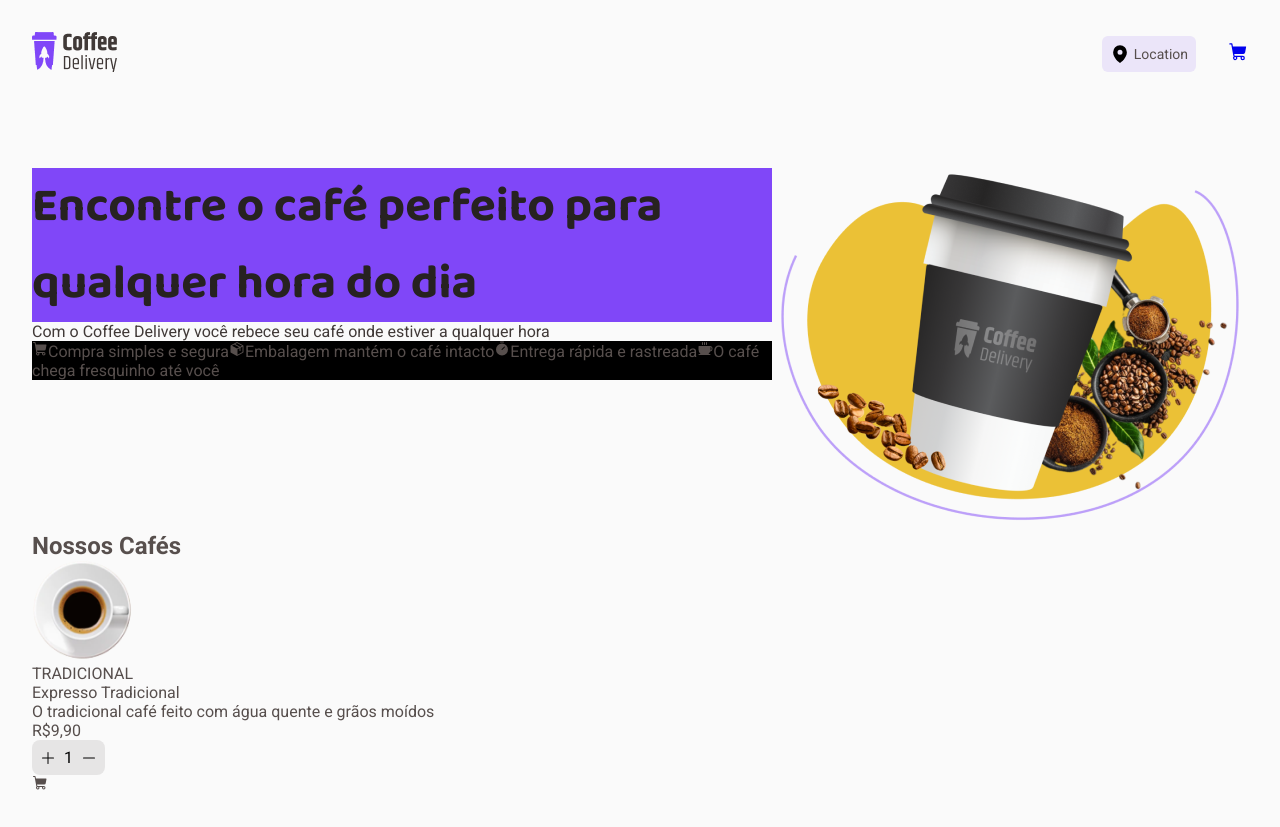
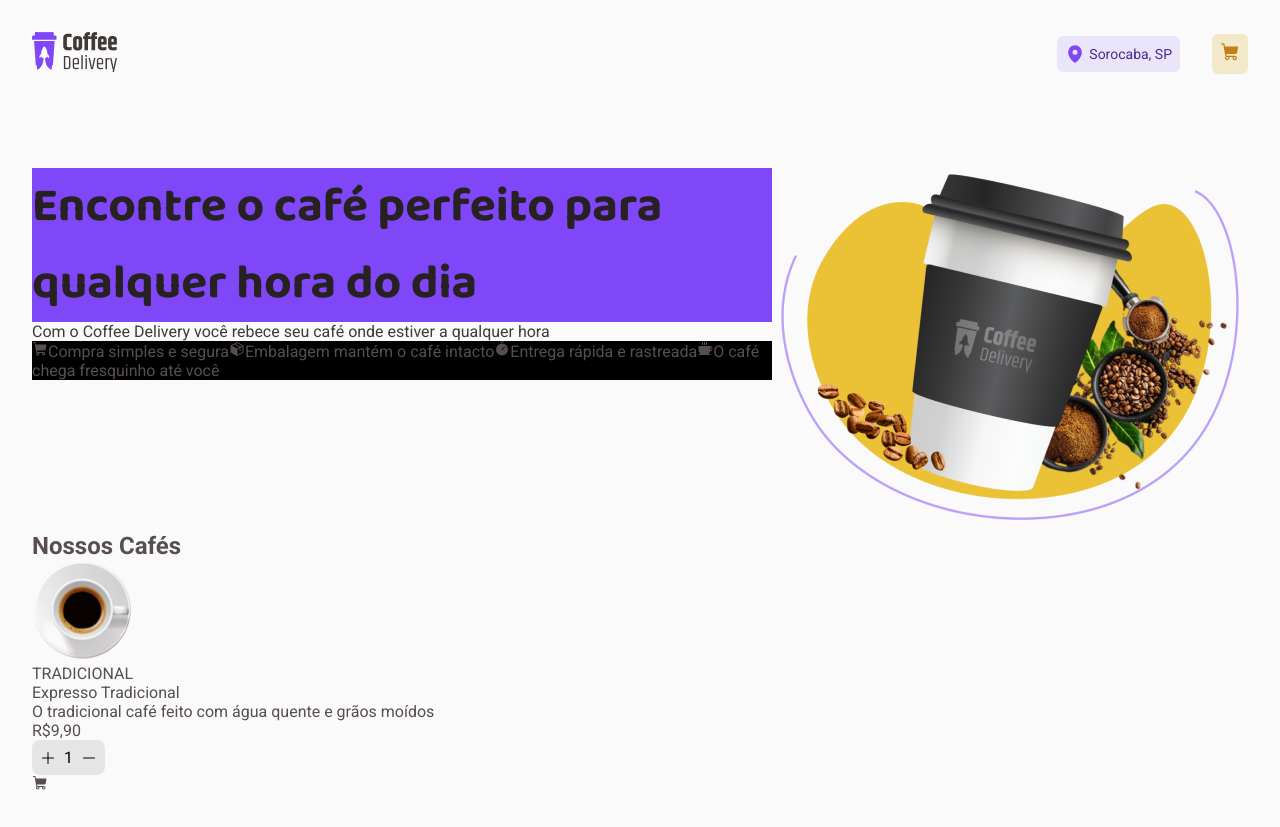
Before and after one commit to caiolemedev/Rocketseat_Desafios_CoffeDelivery, a React (Vite) app in the folder CoffeeDelivery/: page / in a window 1280 px wide. Built offline with nearby package versions, Linux system fonts and the light colour scheme.

Commit message:
finishing header style
finishing header style

```diff
--- a/CoffeeDelivery/src/components/Header/index.tsx
+++ b/CoffeeDelivery/src/components/Header/index.tsx
@@ -2,7 +2,7 @@ import { MapPin, ShoppingCart } from '@phosphor-icons/react'
 
 import logo from '../../assets/logo.png'
 import { NavLink } from 'react-router-dom'
-import { HeaderContainer, HeaderInfo, HeaderLocation } from './styles'
+import { HeaderCart, HeaderContainer, HeaderInfo, HeaderLocation } from './styles'
 
 export function Header() {
   return (
@@ -13,13 +13,16 @@ export function Header() {
 
       <HeaderInfo>
         <HeaderLocation>
-          <MapPin size={20} weight='fill' color='' />
-          <span>Location</span>
+          <MapPin size={20} weight='fill' color='#8047F8' />
+          <span>Sorocaba, SP</span>
         </HeaderLocation>
 
-        <NavLink to="/Checkout" title="checkout">
-          <ShoppingCart size={20} weight='fill' />
-        </NavLink>
+        <HeaderCart>
+          <NavLink to="/Checkout" title="checkout">
+            <ShoppingCart size={20} weight='fill' color='#C47F17' />
+          </NavLink>
+        </HeaderCart>
+
       </HeaderInfo>
     </HeaderContainer>
   )
--- a/CoffeeDelivery/src/components/Header/styles.ts
+++ b/CoffeeDelivery/src/components/Header/styles.ts
@@ -23,4 +23,16 @@ export const HeaderLocation = styled.div`
   border-radius: 6px;
 
   font-size: 0.875rem;
+  color: ${props => props.theme["purple-dark"]};
 `
+
+export const HeaderCart = styled.div`
+  display: flex;
+  align-items: center;
+  justify-content: center;
+  gap: 0.25rem;
+  padding: 0.5rem;
+
+  background: ${props => props.theme["yellow-light"]};
+  border-radius: 6px;
+`
--- /dev/null
+++ b/CoffeeDelivery/src/contexts/ShoppingCartContext.tsx
@@ -0,0 +1,3 @@
+import { createContext } from "react"
+
+const ShoppingCartContext = createContext({})
```
